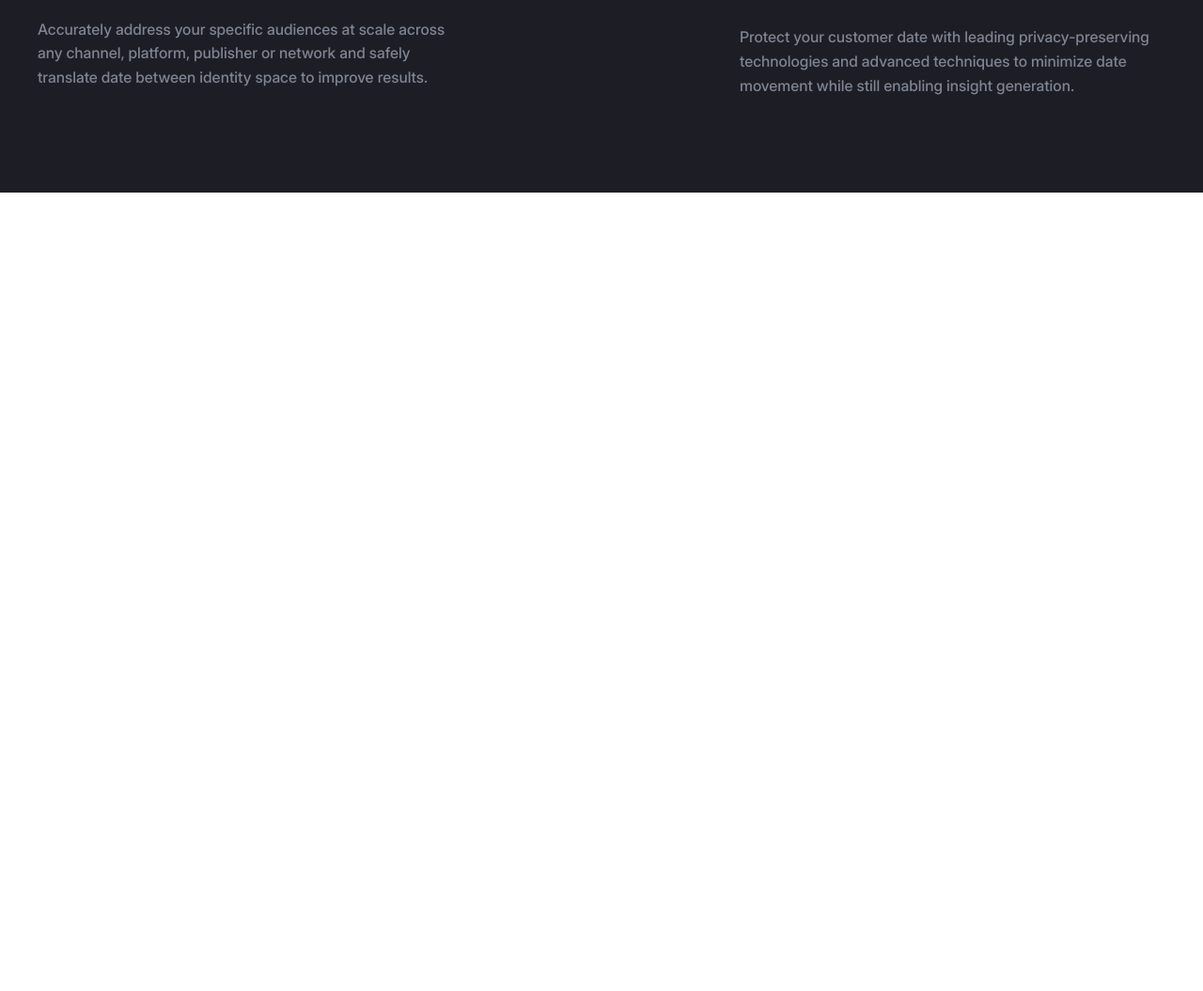
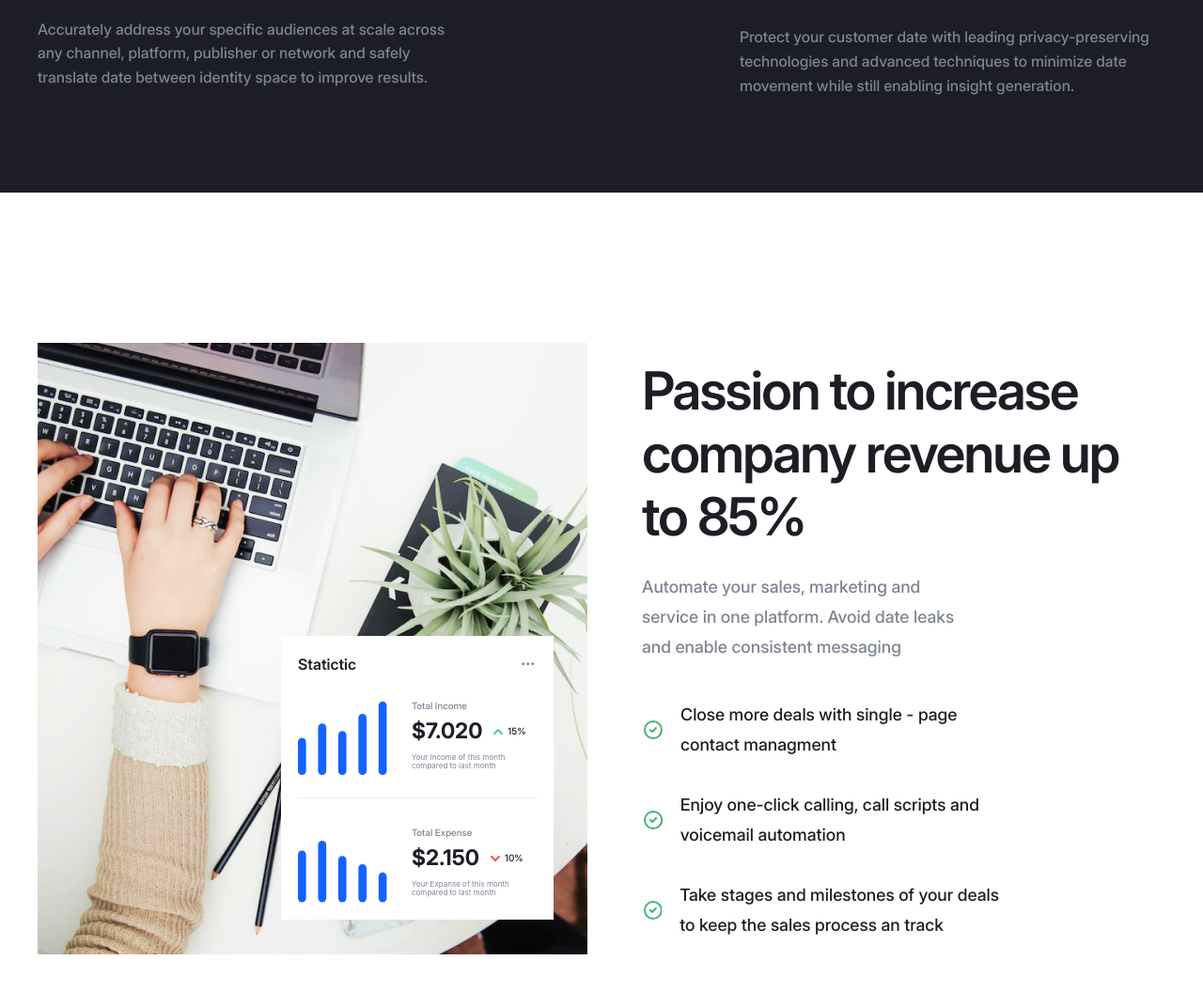
Before and after one commit to Irina-WEB1/coca, a website built with Vite: page src/index.html in a window 1280 px wide. Shown: the part 1773-2828 px from the top of the page at 94% size. Before the commit the page ends 1978 px from the top, so only its background shows below. Built offline with nearby package versions, Linux system fonts and the light colour scheme; files whose address does not match are found by name.

Commit message:
Created features section

```diff
--- /dev/null
+++ b/src/assets/scss/components/home/features.scss
@@ -0,0 +1,179 @@
+.features {
+  padding: 160px 0 94px;
+
+  @include mobile {
+    padding: 60px 0 64px;
+  }
+
+  &__container {
+    @include flex-all-between;
+
+    @include mini-desktop {
+      gap: 40px;
+      flex-direction: column;
+      align-items: flex-start;
+    }
+
+    @include mobile {
+      gap: 25px;
+    }
+  }
+
+  &__left {
+    position: relative;
+  }
+
+  &__stats {
+    position: absolute;
+    right: 36px;
+    bottom: 40px;
+    padding: 18px;
+    max-width: 290px;
+    background-color: #fff;
+
+    @include mobile {
+      right: 16px;
+      bottom: 20px;
+    }
+
+    @include small-mobile {
+      right: 12px;
+      bottom: 12px;
+      padding: 14px;
+      max-width: 240px;
+    }
+
+    &-head {
+      @include flex-all-between;
+      margin-bottom: 19px;
+    }
+
+    &-title {
+      font-weight: 600;
+      font-size: 16px;
+      line-height: 150%;
+      color: #1d1e25;
+    }
+
+    &-item {
+      @include flex-align-center;
+      gap: 26px;
+
+      &:not(:last-child) {
+        border-bottom: 1px solid #ededed;
+        padding-bottom: 23px;
+      }
+
+      &:last-child {
+        padding-top: 23px;
+      }
+
+      &-img {
+        @include small-mobile {
+          width: 65px;
+        }
+      }
+
+      &-title {
+        margin-bottom: 6px;
+        font-weight: 500;
+        font-size: 10px;
+        line-height: 150%;
+        color: var(--neutral-color-150);
+      }
+
+      &-price {
+        @include flex-align-center;
+        gap: 12px;
+        margin-bottom: 9px;
+
+        &-num {
+          font-weight: 700;
+          font-size: 23px;
+          line-height: 120%;
+          color: #1d1e25;
+
+          @include mobile {
+            font-size: 18px;
+          }
+        }
+
+        &-proc {
+          @include flex-align-center;
+          gap: 5px;
+          font-weight: 500;
+          font-size: 10px;
+          line-height: 150%;
+          color: #1d1e25;
+        }
+      }
+
+      &-descr {
+        font-weight: 400;
+        font-size: 8px;
+        color: var(--neutral-color-150);
+      }
+    }
+  }
+
+  &__right {
+    max-width: 557px;
+
+    @include mini-desktop {
+      max-width: 992px;
+    }
+  }
+
+  &__title {
+    margin-bottom: 24px;
+    font-weight: 600;
+    letter-spacing: -0.04em;
+    color: var(--neutral-color-100);
+
+    @include mobile {
+      margin-bottom: 20px;
+    }
+  }
+
+  &__descr {
+    margin-bottom: 40px;
+    max-width: 360px;
+    font-weight: 500;
+    line-height: 178%;
+    color: var(--neutral-color-150);
+
+    @include mini-desktop {
+      max-width: 700px;
+    }
+  }
+
+  &__item {
+    @include flex-align-center;
+    max-width: 393px;
+    font-weight: 500;
+    line-height: 178%;
+    color: var(--neutral-color-100);
+
+    @include mini-desktop {
+      max-width: 700px;
+    }
+
+    &:not(:last-child) {
+      margin-bottom: 32px;
+
+      @include mobile {
+        margin-bottom: 22px;
+      }
+    }
+
+    &::before {
+      content: '';
+      display: inline-block;
+      margin-right: 19px;
+      padding-right: 19px;
+      width: 23px;
+      height: 23px;
+      background: url('../../../assets/icons/features-tick-icon.svg');
+    }
+  }
+}
--- a/src/assets/scss/main.scss
+++ b/src/assets/scss/main.scss
@@ -6,3 +6,4 @@
 @import './components/header';
 @import './components/home/hero';
 @import './components/home/overview';
+@import './components/home/features';
--- /dev/null
+++ b/src/html/components/home/features.html
@@ -0,0 +1,118 @@
+<section class="features">
+  <div class="container features__container">
+    <div class="features__left">
+      <img
+        loading="lazy"
+        src="../../../assets/image/features-img.jpg"
+        width="585"
+        height="651"
+        alt="Woman typing on laptop"
+      />
+      <div class="features__stats">
+        <div class="features__stats-head">
+          <h4 class="features__stats-title text-p-default">Statictic</h4>
+          <img
+            loading="lazy"
+            src="../../../assets/icons/more-icon.svg"
+            width="18"
+            height="19"
+            alt="Ellipsis icon"
+          />
+        </div>
+        <div class="features__stats-item">
+          <img
+            loading="lazy"
+            class="features__stats-item-img"
+            src="../../../assets/icons/features-total-income-icon.svg"
+            width="95"
+            height="88"
+            alt="Total income graphic"
+          />
+          <div class="features__stats-item-info">
+            <h5 class="features__stats-item-title">Total Income</h5>
+            <div class="features__stats-item-price">
+              <span class="features__stats-item-price-num">$7.020</span>
+              <div class="features__stats-item-price-proc">
+                <svg
+                  width="10"
+                  height="6"
+                  viewBox="0 0 10 6"
+                  fill="none"
+                  xmlns="http://www.w3.org/2000/svg"
+                >
+                  <path
+                    fill-rule="evenodd"
+                    clip-rule="evenodd"
+                    d="M9.70711 5.70717C9.31658 6.09769 8.68342 6.09769 8.29289 5.70717L5 2.41427L1.70711 5.70717C1.31658 6.09769 0.683417 6.09769 0.292894 5.70717C-0.0976312 5.31664 -0.0976312 4.68348 0.292894 4.29295L4.29289 0.292954C4.68342 -0.0975701 5.31658 -0.09757 5.70711 0.292954L9.70711 4.29295C10.0976 4.68348 10.0976 5.31664 9.70711 5.70717Z"
+                    fill="#50CD89"
+                  />
+                </svg>
+                15%
+              </div>
+            </div>
+            <p class="features__stats-item-descr">
+              Your Income of this month compared to last month
+            </p>
+          </div>
+        </div>
+        <div class="features__stats-item">
+          <img
+            loading="lazy"
+            class="features__stats-item-img"
+            src="../../../assets/icons/features-total-expense-icon.svg"
+            width="95"
+            height="88"
+            alt="Total expense graphic"
+          />
+          <div class="features__stats-item-info">
+            <h5 class="features__stats-item-title">Total Expense</h5>
+            <div class="features__stats-item-price">
+              <span class="features__stats-item-price-num">$2.150</span>
+              <div class="features__stats-item-price-proc">
+                <svg
+                  width="10"
+                  height="6"
+                  viewBox="0 0 10 6"
+                  fill="none"
+                  xmlns="http://www.w3.org/2000/svg"
+                >
+                  <path
+                    fill-rule="evenodd"
+                    clip-rule="evenodd"
+                    d="M0.292893 0.293015C0.683417 -0.097509 1.31658 -0.097509 1.70711 0.293015L5 3.58591L8.29289 0.293015C8.68342 -0.097509 9.31658 -0.097509 9.70711 0.293015C10.0976 0.68354 10.0976 1.3167 9.70711 1.70723L5.70711 5.70723C5.31658 6.09775 4.68342 6.09775 4.29289 5.70723L0.292893 1.70723C-0.0976311 1.3167 -0.0976311 0.68354 0.292893 0.293015Z"
+                    fill="#EB5757"
+                  />
+                </svg>
+                10%
+              </div>
+            </div>
+            <p class="features__stats-item-descr">
+              Your Expanse of this month compared to last month
+            </p>
+          </div>
+        </div>
+      </div>
+    </div>
+    <div class="features__right">
+      <h2 class="features__title heading-h2">
+        Passion to increase company revenue up to 85%
+      </h2>
+      <p class="features__descr text-p-medium">
+        Automate your sales, marketing and service in one platform. Avoid date
+        leaks and enable consistent messaging
+      </p>
+      <ul class="features__list">
+        <li class="features__item text-p-medium">
+          Close more deals with single - page contact managment
+        </li>
+        <li class="features__item text-p-medium">
+          Enjoy one-click calling, call scripts and voicemail automation
+        </li>
+        <li class="features__item text-p-medium">
+          Take stages and milestones of your deals to keep the sales process an
+          track
+        </li>
+      </ul>
+    </div>
+  </div>
+</section>
--- a/src/index.html
+++ b/src/index.html
@@ -6,6 +6,7 @@
     <load src="./html/components/header.html" />
     <load src="./html/components/home/hero.html" />
     <load src="./html/components/home/overview.html" />
+    <load src="./html/components/home/features.html" />
 
     <script type="module" src="/js/main.js"></script>
   </body>
```
Also changed, not shown: src/assets/icons/features-tick-icon.svg (added), src/assets/icons/features-total-expense-icon.svg (added), src/assets/icons/features-total-income-icon.svg (added), src/assets/icons/more-icon.svg (added), src/assets/image/features-img.jpg (added).
